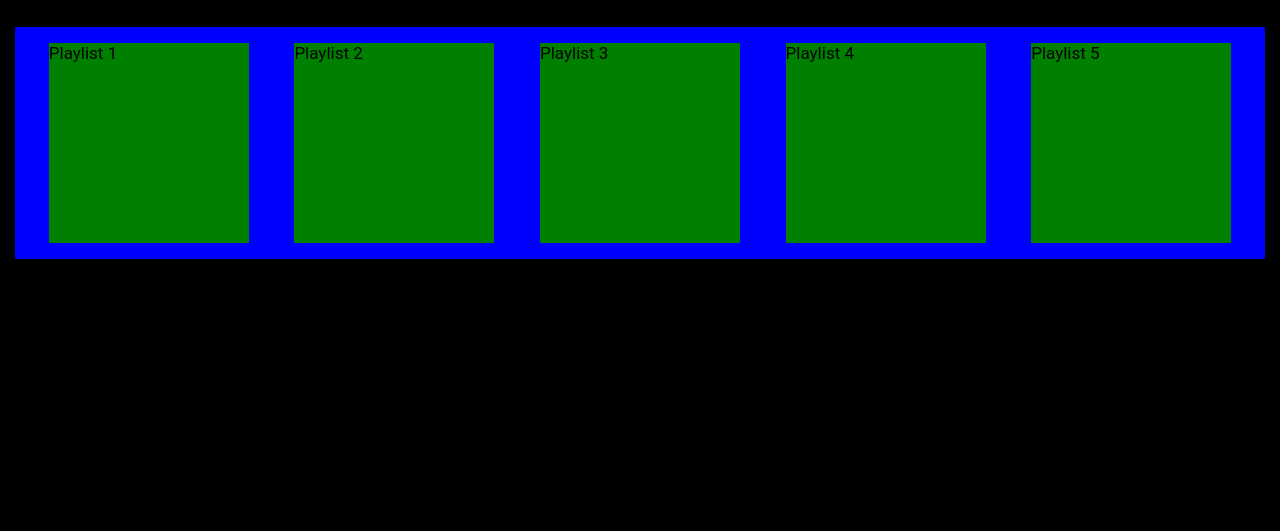
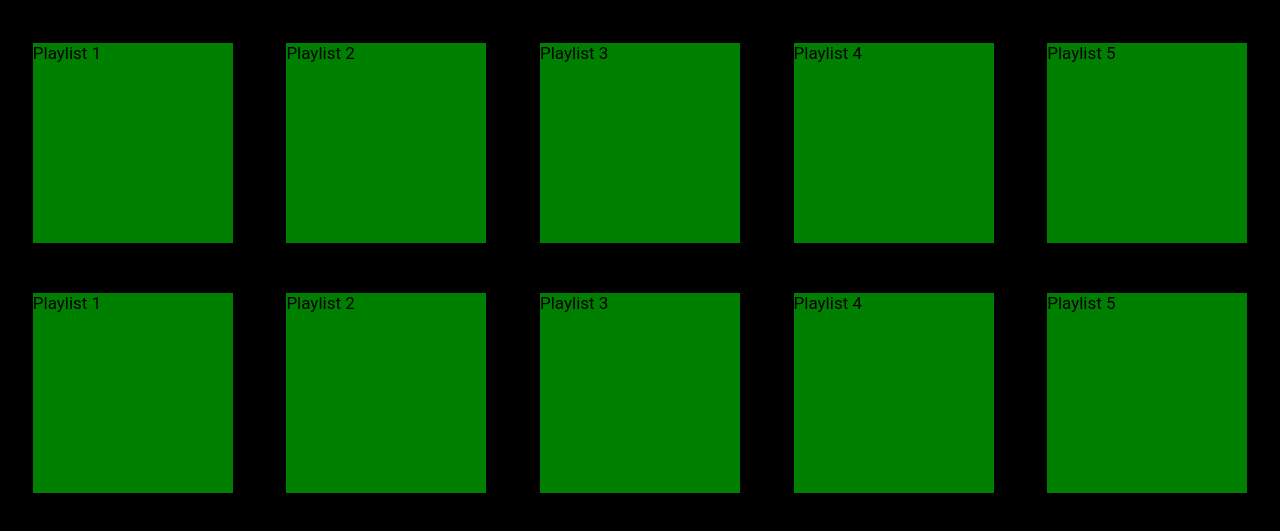
Before and after one commit to kaveets24/hmny, a React app in the folder client/: page /playlists in a window 1280 px wide. Shown: the part 73-604 px from the top of the page. Built offline with nearby package versions, Linux system fonts and the light colour scheme; no server answers.

Commit message:
updated Playlists view

```diff
--- a/client/src/components/Playlists.js
+++ b/client/src/components/Playlists.js
@@ -1,7 +1,7 @@
 import React from 'react';
 
 const Playlists = () => {
-    const playlistNames = ["Playlist 1","Playlist 2","Playlist 3", "Playlist 4", "Playlist 5" ];
+    const playlistNames = ["Playlist 1","Playlist 2","Playlist 3", "Playlist 4", "Playlist 5", "Playlist 1","Playlist 2","Playlist 3", "Playlist 4", "Playlist 5"];
 
     const allPlaylists = playlistNames.map((playlist) => {
         return <div key={playlist} className="main__item">{playlist}</div>
--- a/client/src/index.js
+++ b/client/src/index.js
@@ -6,7 +6,7 @@ import reduxThunk from 'redux-thunk';
 
 import reducers from './reducers';
 import App from "./components/App";
-import "./index.scss";
+import "./style/index.scss";
 
 const store = createStore(reducers, {}, applyMiddleware(reduxThunk));
 ReactDOM.render(
@@ -15,3 +15,5 @@ ReactDOM.render(
   </Provider>,
   document.querySelector("#root")
 );
+
+console.log("Hey there");
--- a/client/src/index.scss
+++ b/client/src/style/index.scss
@@ -47,16 +47,15 @@ body {
 
 }
 .main {
-    background-color: blue;
     margin: 100px auto;
     padding: 16px;
     max-width: 1250px;
 
     &__grid {
         display: grid;
-        grid-template-columns: repeat( auto-fit, minmax(200px,1fr));
+        grid-template-columns: repeat( auto-fill, minmax(200px,1fr));
         justify-items: center;
-        grid-gap: 10px;
+        grid-gap: 50px;
     }
 
     &__item {
```
Also changed, not shown: client/src/style/_styleguide.scss (renamed from client/src/_styleguide.scss).
